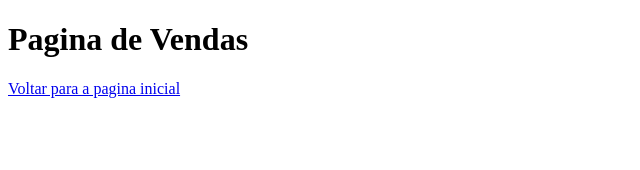
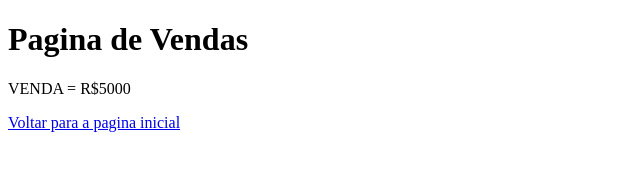
Before and after one commit to pereirabk/aulagithub, a plain HTML site: page vendas.html in a window 1280 px wide. Shown: the whole page, without its empty margins (0-640 px from the left). Drawn offline with Linux system fonts and the light colour scheme.

Commit message:
Acrescentado valor das vendas

```diff
--- a/vendas.html
+++ b/vendas.html
@@ -7,6 +7,7 @@
 </head>
 <body>
     <h1>Pagina de Vendas</h1>
+    <p> VENDA = R$5000</p>
     <a href="index.html">Voltar para a pagina inicial</a>
 
 </body>
```
Also changed, not shown: index.html (+0 -1 lines).
